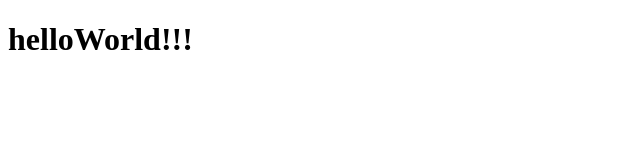
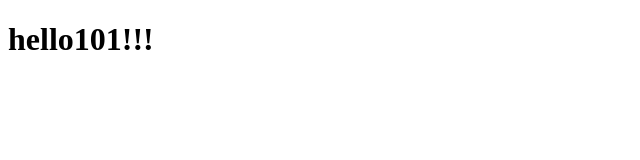
Before and after one commit to Rayudo11/mcpatty, a plain HTML site: page index.html in a window 1280 px wide. Shown: the whole page, without its empty margins (0-640 px from the left). Drawn offline with Linux system fonts and the light colour scheme.

Commit message:
change message

```diff
--- a/index.html
+++ b/index.html
@@ -7,6 +7,6 @@
     <title>Document</title>
 </head>
 <body>
-<h1> helloWorld!!!</h1>
+<h1> hello101!!!</h1>
 </body>
 </html>
```
